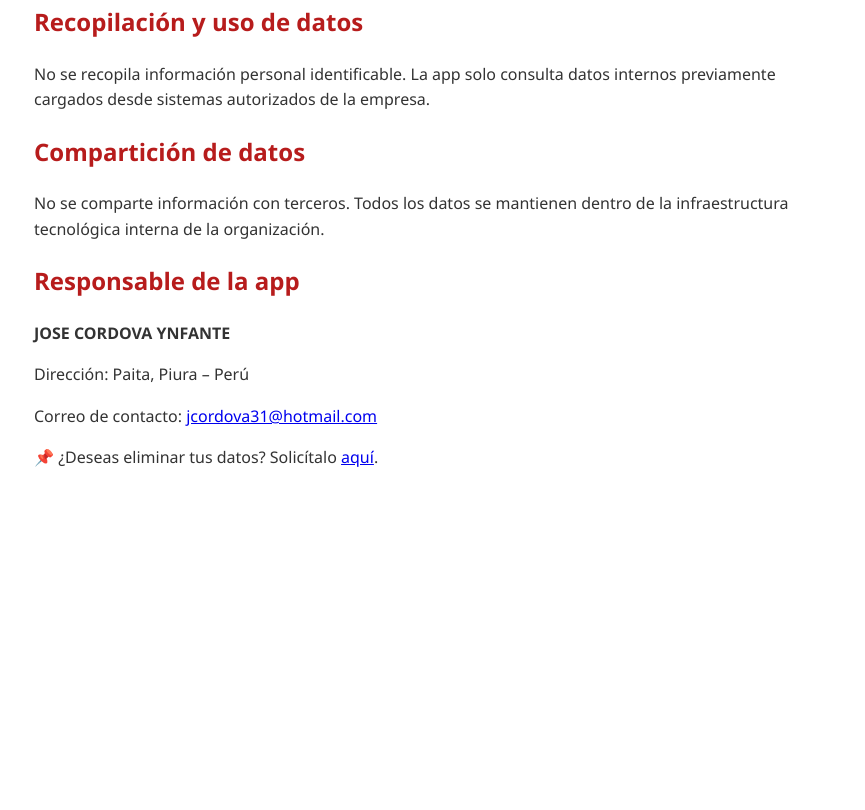
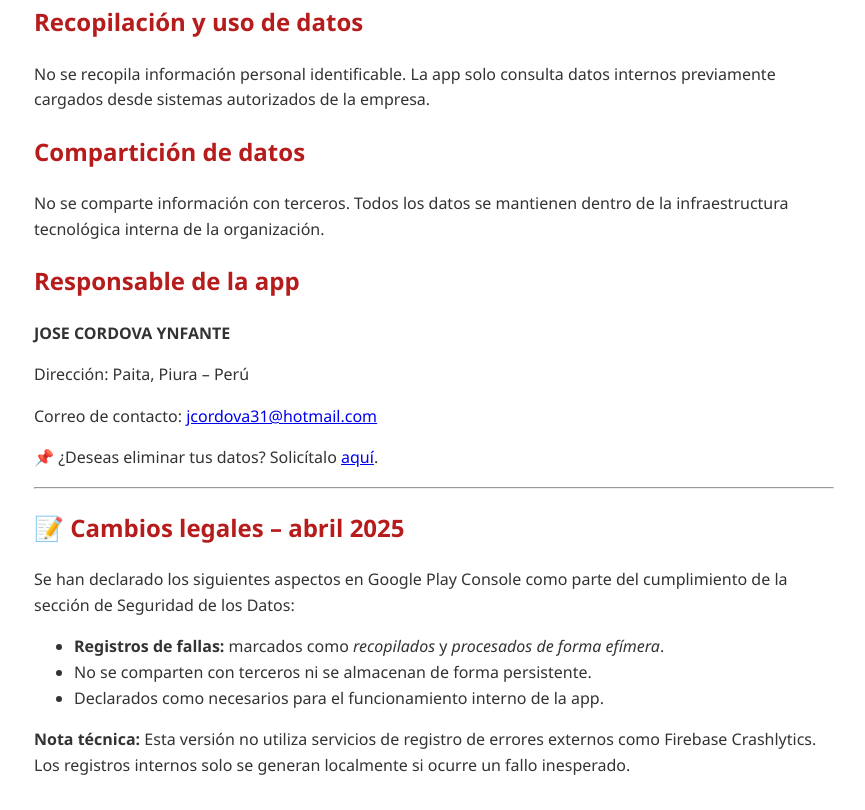
Before and after one commit to JM31/ficha_pozo_privacidad, a plain HTML site: page index.html in a window 1280 px wide. Shown: the part 436-1246 px from the top of the page, without its empty margins (206-1071 px from the left). Before the commit the page ends 939 px from the top, so only its background shows below. Drawn offline with Linux system fonts and the light colour scheme.

Commit message:
Update index.html

```diff
--- a/index.html
+++ b/index.html
@@ -43,5 +43,16 @@
 
   <p>📌 ¿Deseas eliminar tus datos? Solicítalo <a href="./eliminacion.html">aquí</a>.</p>
 
+  <hr>
+  <h2>📝 Cambios legales – abril 2025</h2>
+  <p>Se han declarado los siguientes aspectos en Google Play Console como parte del cumplimiento de la sección de Seguridad de los Datos:</p>
+  <ul>
+    <li><strong>Registros de fallas:</strong> marcados como <em>recopilados</em> y <em>procesados de forma efímera</em>.</li>
+    <li>No se comparten con terceros ni se almacenan de forma persistente.</li>
+    <li>Declarados como necesarios para el funcionamiento interno de la app.</li>
+  </ul>
+  <p><strong>Nota técnica:</strong> Esta versión no utiliza servicios de registro de errores externos como Firebase Crashlytics. Los registros internos solo se generan localmente si ocurre un fallo inesperado.</p>
+
+
 </body>
 </html>
```
